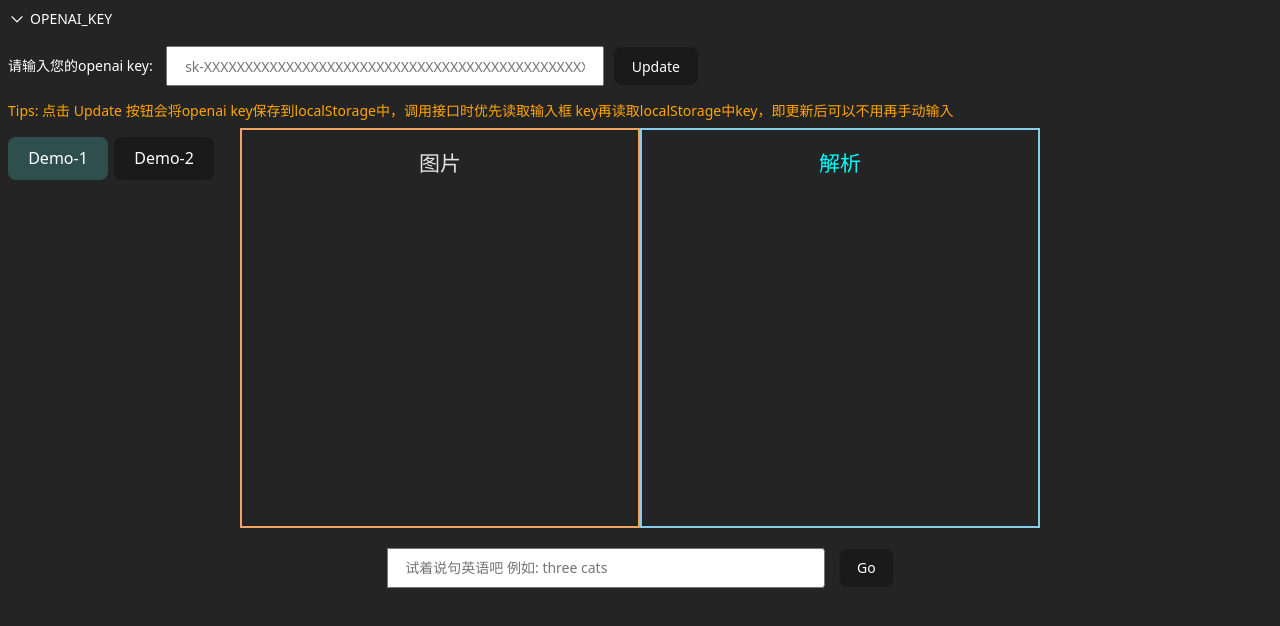
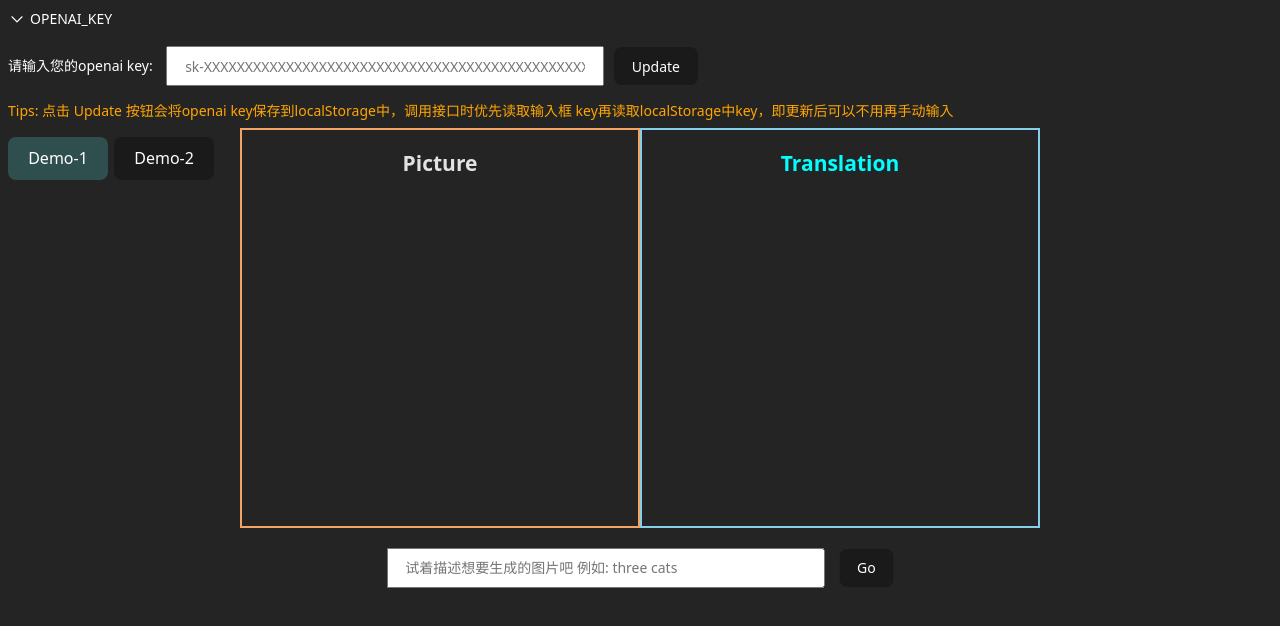
Before and after one commit to KeyToLove/awesome-gpt, a Vue app: page / in a window 1280 px wide. Shown: the top 626 px of the page. Built offline with nearby package versions, Linux system fonts and the light colour scheme.

Commit message:
fix: 判断解决用户在输入中文时回车异常搜索的问题

```diff
--- a/frontend/Demo-1.vue
+++ b/frontend/Demo-1.vue
@@ -68,17 +68,25 @@ const analyse = () => {
         }
     })
 }
+
+const onKeydown = (event: KeyboardEvent) => {
+    // event.isComposing 判断用户是否正在输入中文
+    if (event.keyCode === 13 && !event.isComposing) {
+        go()
+    }
+}
+
 </script>
 
 <template>
     <div id="container">
         <div class="left box">
-            <h2 class="text-xl">图片</h2>
+            <h2 class="text-xl">Picture</h2>
             <n-spin size="large" v-show="imageLoading" />
             <img v-if="imgSrc" :src="imgSrc" alt="pic">
         </div>
         <div class="right box" ref="answerBox">
-            <h2 class="text-xl">解析</h2>
+            <h2 class="text-xl">Translation</h2>
             <n-spin size="large" v-show="answerLoading" />
             <p class="answer">
                 {{ answer.trim() }}
@@ -86,7 +94,7 @@ const analyse = () => {
         </div>
     </div>
     <div id="action">
-        <input type="text" name="" id="" v-model="text" @keydown.enter="go" placeholder="试着说句英语吧 例如: three cats">
+        <input type="text" name="" id="" v-model="text" @keydown="onKeydown" placeholder="试着描述想要生成的图片吧 例如: three cats">
         <n-spin :show="globalLoading" size="small">
             <button @click="go">Go</button>
         </n-spin>
--- a/frontend/Demo-2.vue
+++ b/frontend/Demo-2.vue
@@ -82,6 +82,13 @@ const reset = () => {
     chatList.value = []
 }
 
+const onKeydown = (event: KeyboardEvent) => {
+    // event.isComposing 判断用户是否正在输入中文
+    if (event.keyCode === 13 && !event.isComposing) {
+        send()
+    }
+}
+
 
 onMounted(() => {
     reset()
@@ -101,7 +108,7 @@ onMounted(() => {
             </div>
         </div>
         <div class="action">
-            <input type="text" v-model="text" placeholder="发送内容，开始跟AI对话吧～" @keydown.enter="send" maxlength="50">
+            <input type="text" v-model="text" placeholder="发送内容，开始跟AI对话吧～" @keydown="onKeydown" maxlength="50">
             <n-spin :show="loading" size="small">
                 <button @click="send">发送</button>
             </n-spin>
```
